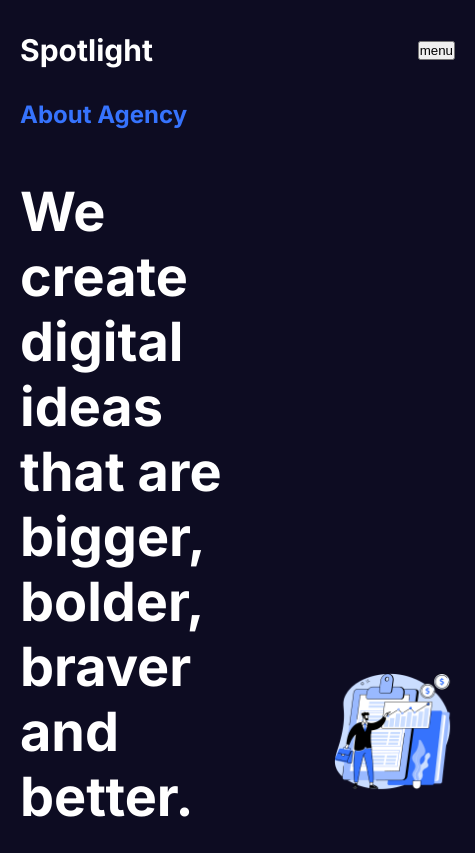
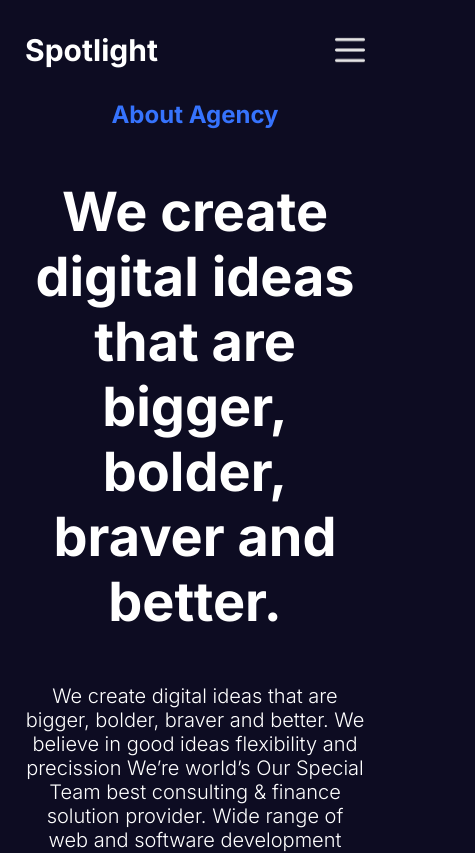
Before and after one commit to Ruslansabitov312/spotlight, a Next.js app: page /about in a window 390 px wide. Shown: the top 853 px of the page, 475 px wide, since content can reach past the window. Built offline with nearby package versions, Linux system fonts and the light colour scheme.

Commit message:
Add singleBlogPage screen

```diff
--- a/src/app/about/about.module.css
+++ b/src/app/about/about.module.css
@@ -48,3 +48,15 @@
 .img {
     object-fit: contain;
 }
+
+@media (max-width: 768px) {
+    .container {
+        flex-direction: column;
+        text-align: center;
+    }
+
+    .boxes {
+        flex-direction: column;
+        gap: 50px;
+    }
+}
--- /dev/null
+++ b/src/app/blog/[slug]/singlePost.module.css
@@ -0,0 +1,62 @@
+.container {
+    display: flex;
+    gap: 100px;
+}
+
+.imgContainer {
+    flex: 1;
+    position: relative;
+    height: calc(100vh - 200px);
+}
+
+.textContainer {
+    display: flex;
+    flex: 2;
+    flex-direction: column;
+    gap: 50px;
+}
+
+.img {
+    object-fit: cover;
+    border-radius: 5px;
+}
+
+.title {
+    font-size: 64px;
+}
+
+.detail {
+    display: flex;
+    align-items: center;
+    gap: 20px;
+}
+
+.avatar {
+    object-fit: cover;
+    border-radius: 50%;
+}
+
+.detailText {
+    display: flex;
+    flex-direction: column;
+    gap: 10px;
+}
+
+.detailTitle {
+    color: gray;
+    font-weight: bold;
+}
+
+.detailValue {
+    font-weight: 500;
+}
+
+.content {
+    font-size: 20px;
+}
+
+@media (max-width: 768px) {
+    .imgContainer {
+        display: none;
+    }
+}
--- a/src/app/contact/contact.module.css
+++ b/src/app/contact/contact.module.css
@@ -44,3 +44,13 @@
     border-radius: 5px;
     cursor: pointer;
 }
+
+@media (max-width: 768px) {
+    .container {
+        flex-direction: column;
+    }
+
+    .imgContainer {
+        display: none;
+    }
+}
--- a/src/app/globals.css
+++ b/src/app/globals.css
@@ -70,3 +70,9 @@ a {
         width: 475px;
     }
 }
+
+@media (max-width: 475px) {
+    .container {
+        width: 380px;
+    }
+}
--- a/src/app/home.module.css
+++ b/src/app/home.module.css
@@ -47,3 +47,24 @@
     flex: 1;
     position: relative;
 }
+
+@media (max-width: 1024px) {
+    .container {
+        flex-direction: column;
+        text-align: center;
+    }
+
+    .btns {
+        justify-content: center;
+    }
+}
+
+@media (max-width: 768px) {
+    .title {
+        font-size: 64px;
+    }
+
+    .brands {
+        width: 100%;
+    }
+}
--- a/src/components/footer/footer.module.css
+++ b/src/components/footer/footer.module.css
@@ -13,3 +13,11 @@
 .text {
     font-size: 12px;
 }
+
+@media (max-width: 768px) {
+    .container {
+        flex-direction: column;
+        align-items: center;
+        justify-content: space-around;
+    }
+}
--- a/src/components/navbar/links/Links.jsx
+++ b/src/components/navbar/links/Links.jsx
@@ -3,6 +3,7 @@
 import cls from './links.module.css'
 import NavLink from "@/components/navbar/links/NavLink/NavLink";
 import {useState} from "react";
+import Image from "next/image";
 
 const links = [
     {
@@ -47,7 +48,26 @@ const Links = () => {
                     )
                 }
             </div>
-            <button className={cls.menuButton} onClick={() => setOpen((prev) => !prev)}>menu</button>
+            {!open ? (
+                <Image
+                    className={cls.menuButton}
+                    src={"/menu.png"}
+                    alt={""}
+                    width={30}
+                    height={30}
+                    onClick={() => setOpen((prev) => !prev)}
+                />
+            ) : (
+                <Image
+                    className={cls.menuButton}
+                    src={"/close.png"}
+                    alt={""}
+                    width={30}
+                    height={30}
+                    onClick={() => setOpen((prev) => !prev)}
+                />
+            )
+            }
             {
                 open && <div className={cls.mobileLinks}>
                     {links.map((link) => (
--- a/src/components/navbar/links/links.module.css
+++ b/src/components/navbar/links/links.module.css
@@ -26,12 +26,13 @@
     }
 
     .mobileLinks {
+        z-index: 1000;
         position: absolute;
         top: 100px;
         right: 0;
         width: 50%;
         height: calc(100vh - 100px);
-        background-color: rebeccapurple;
+        background-color: var(--bg);
         display: flex;
         flex-direction: column;
         justify-content: center;
```
Also changed, not shown: src/app/blog/[slug]/page.jsx (+36 -1 lines), public/brands.png, public/close.png (added).
